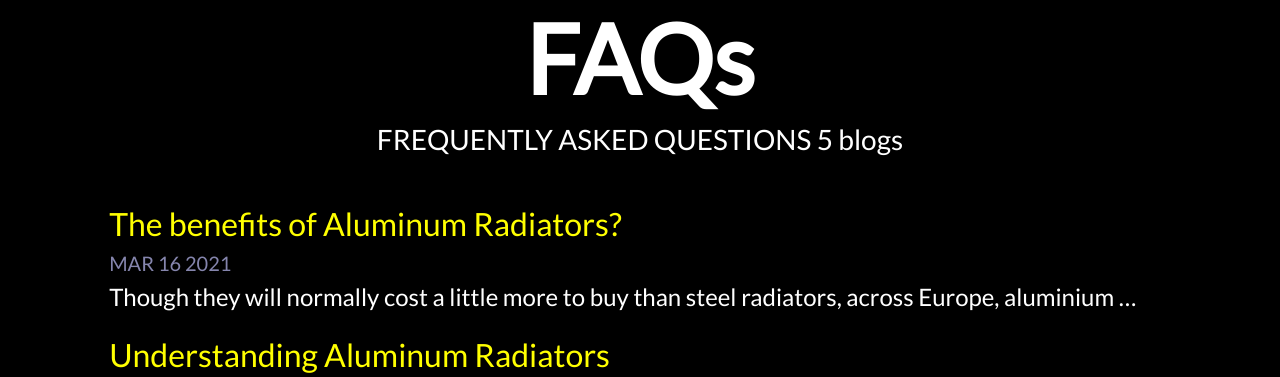
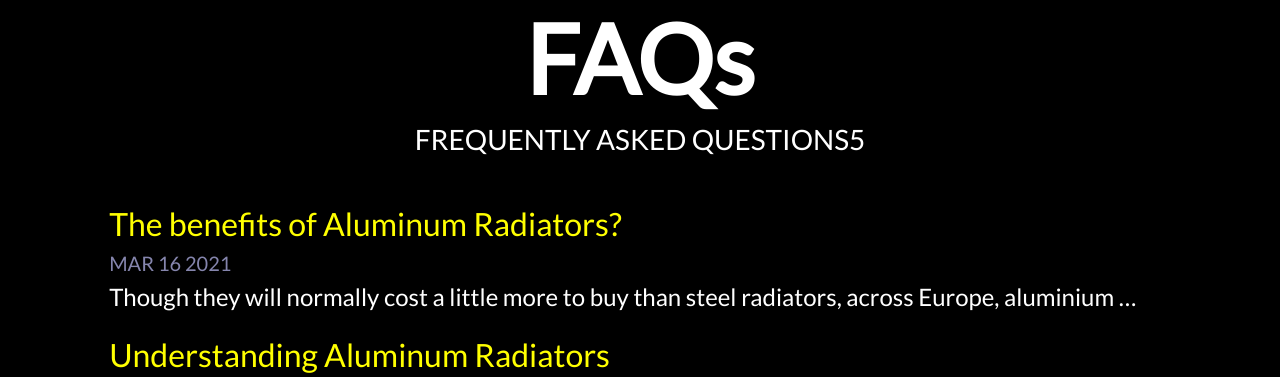
Before and after one commit to babynimfa/django-3-personal-website, a Django app: page /blog/ in a window 1280 px wide. Shown: the part 56-433 px from the top of the page. Run offline with Django 3.2, Linux system fonts and the light colour scheme; data comes from the database, SQL or seed files in the repository; some libraries are stand-ins or nearby versions.

Commit message:
changed blog html

```diff
--- a/blog/templates/blog/all_blogs.html
+++ b/blog/templates/blog/all_blogs.html
@@ -7,7 +7,7 @@
 
 <h1 id="blogtitle" class="font-weight-bold text-center">FAQs</h1>
 
-<h3 class="text-center mb-5">FREQUENTLY ASKED QUESTIONS {{ blogs.count }} blog{{ blogs.count|pluralize }}</h3>
+<h3 class="text-center mb-5">FREQUENTLY ASKED QUESTIONS{{ blogs.count }}</h3>
 
 {% for blog in blogs %}
 <div class="row justify-content-center my-3">
```
